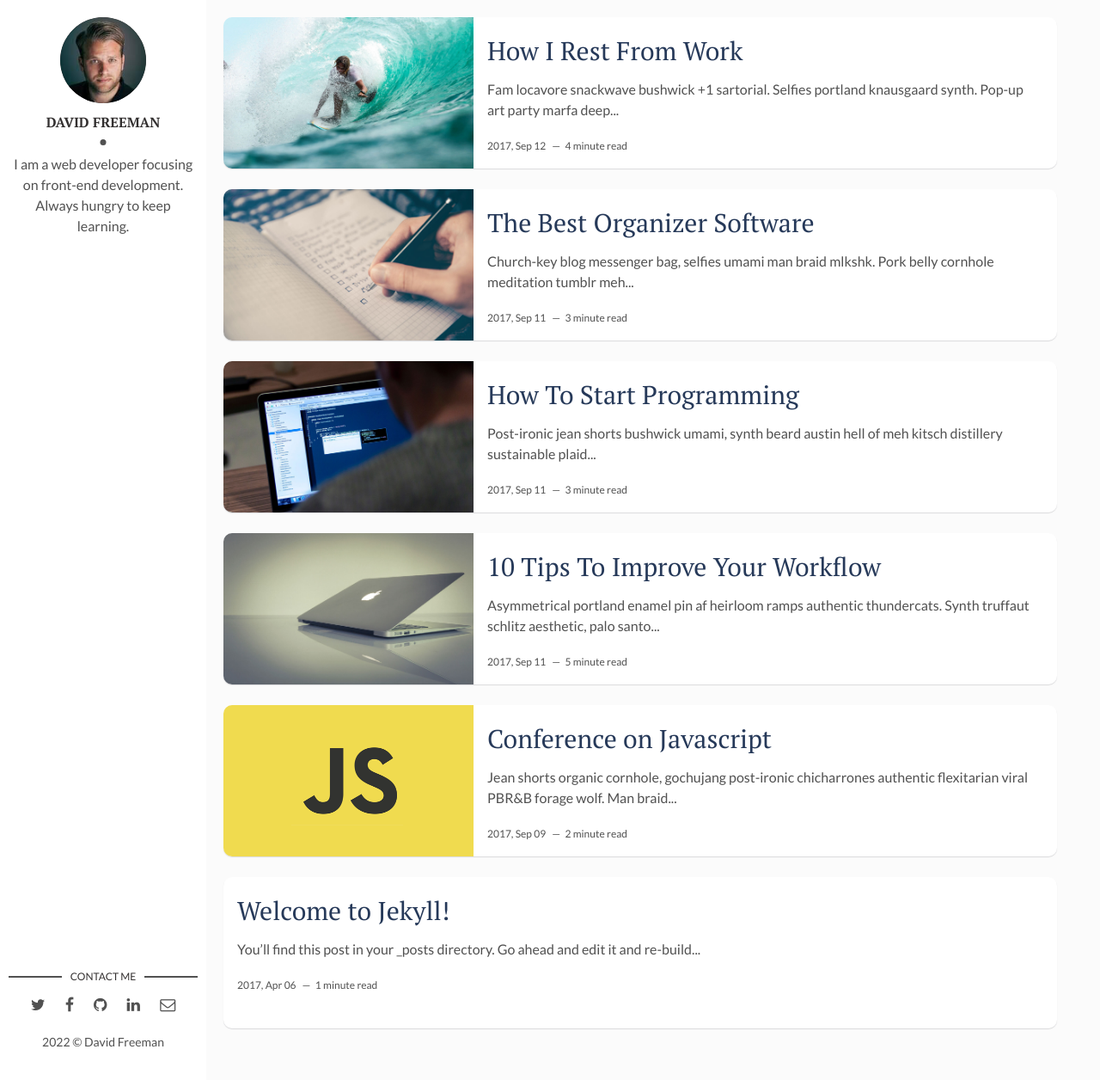
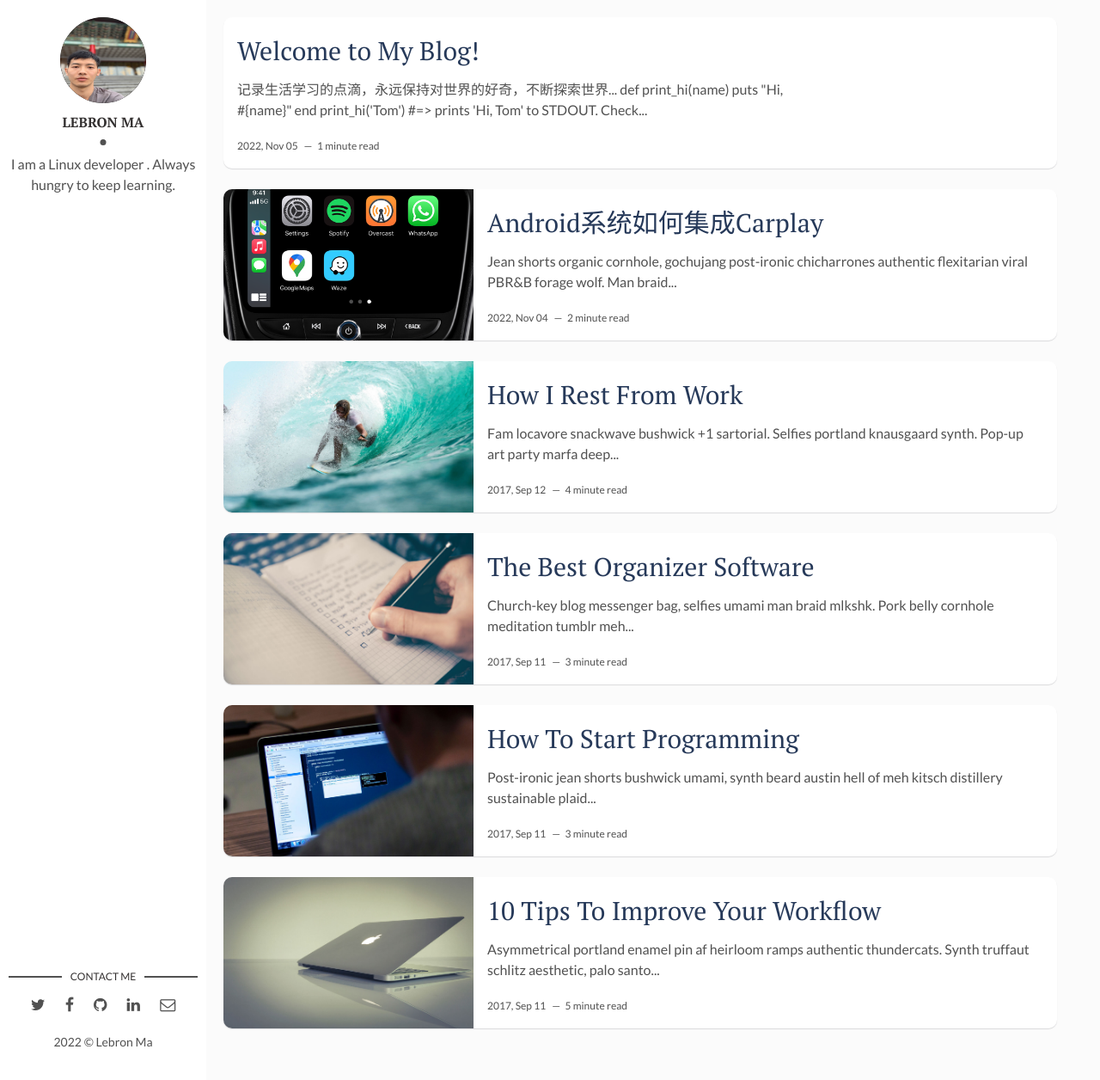
Before and after one commit to LebronMa/LebronMa.github.io, a Jekyll site: the page built from index.html, in a window 1280 px wide and 1256 px high. Shown: the whole window at 86% size. Built offline with Jekyll 4.4.1, drawn with Linux system fonts in a browser that asks for light colours; the list of posts is cut into pages by our own code.

Commit message:
init blog

```diff
--- a/_config.yml
+++ b/_config.yml
@@ -1,4 +1,4 @@
-title: Hello, world! I'm David Freeman
+title: Hello, world! I'm Lebron Ma
 description: > # this means to ignore newlines until "baseurl:"
   Write an awesome description for your new site here. You can edit this
   line in _config.yml. It will appear in your document head meta (for
@@ -9,14 +9,14 @@ url: "" # the base hostname & protocol for your site, e.g. http://example.com
 site-twitter: #if your site has a twitter account, enter it here
 
 # Author Settings
-author: David Freeman # add your name
-author-img: david-freeman.jpg # add your photo
-about-author: I am a web developer focusing on front-end development. Always hungry to keep learning. # add description
+author: Lebron Ma # add your name
+author-img: Lebron-ma.jpg # add your photo
+about-author: I am a Linux developer . Always hungry to keep learning. # add description
 social-twitter: # add your Twitter handle
 social-facebook: # add your Facebook handle
 social-github: artemsheludko # add your Github handle
 social-linkedin: # add your Linkedin handle
-social-email: # add your Email address
+social-email: 13430238153@163.com# add your Email address
 
 # Disqus
 discus-identifier: mr-brown # add your discus identifier
--- a/_posts/2017-04-06-welcome-to-jekyll.markdown
+++ /dev/null
@@ -1,26 +0,0 @@
----
-layout: post
-title: "Welcome to Jekyll!"
-date: 2017-04-06 13:32:20 +0300
-description: You’ll find this post in your `_posts` directory. Go ahead and edit it and re-build the site to see your changes. # Add post description (optional)
-img:  # Add image post (optional)
----
-You’ll find this post in your `_posts` directory. Go ahead and edit it and re-build the site to see your changes. You can rebuild the site in many different ways, but the most common way is to run `jekyll serve`, which launches a web server and auto-regenerates your site when a file is updated.
-
-To add new posts, simply add a file in the `_posts` directory that follows the convention `YYYY-MM-DD-name-of-post.ext` and includes the necessary front matter. Take a look at the source for this post to get an idea about how it works.
-
-Jekyll also offers powerful support for code snippets:
-
-{% highlight ruby %}
-def print_hi(name)
-  puts "Hi, #{name}"
-end
-print_hi('Tom')
-#=> prints 'Hi, Tom' to STDOUT.
-{% endhighlight %}
-
-Check out the [Jekyll docs][jekyll-docs] for more info on how to get the most out of Jekyll. File all bugs/feature requests at [Jekyll’s GitHub repo][jekyll-gh]. If you have questions, you can ask them on [Jekyll Talk][jekyll-talk].
-
-[jekyll-docs]: https://jekyllrb.com/docs/home
-[jekyll-gh]:   https://github.com/jekyll/jekyll
-[jekyll-talk]: https://talk.jekyllrb.com/
--- a/_posts/2017-09-10-conference-on-javascript.markdown
+++ b/_posts/2022-11-05-carplay-on-android.markdown
@@ -1,9 +1,9 @@
 ---
 layout: post
-title: Conference on Javascript
-date: 2017-09-10 00:00:00 +0300
+title: Android系统如何集成Carplay
+date: 2022-11-05 00:00:00 +0300
 description: You’ll find this post in your `_posts` directory. Go ahead and edit it and re-build the site to see your changes. # Add post description (optional)
-img: js-1.png # Add image post (optional)
+img: carplay.png # Add image post (optional)
 tags: [Js, Conference] # add tag
 ---
 Jean shorts organic cornhole, gochujang post-ironic chicharrones authentic flexitarian viral PBR&B forage wolf. Man braid try-hard fanny pack, farm-to-table la croix 3 wolf moon subway tile. Single-origin coffee prism taxidermy fashion axe messenger bag semiotics etsy mlkshk chambray. Marfa lumbersexual meditation celiac. Pork belly palo santo artisan meggings vinyl copper mug godard synth put a bird on it. Cloud bread pop-up quinoa, raw denim meditation 8-bit slow-carb. Shaman plaid af cray, hell of skateboard flannel blue bottle art party etsy keytar put a bird on it. Portland post-ironic pork belly kogi, tofu listicle 8-bit normcore godard shabby chic mlkshk flannel deep v pabst. Pork belly kinfolk fingerstache lo-fi raclette. Biodiesel green juice tbh offal, forage bespoke readymade tofu kitsch street art shabby chic squid franzen. Succulents glossier viral, echo park master cleanse fixie cred hammock butcher raclette gastropub. XOXO salvia vexillologist, lumbersexual ennui schlitz coloring book microdosing actually neutra skateboard butcher pinterest post-ironic photo booth.
--- /dev/null
+++ b/_posts/2022-11-05-welcom-to-myblog.markdown
@@ -0,0 +1,19 @@
+---
+layout: post
+title: "Welcome to My Blog!"
+date: 2022-11-05 13:32:20 +0300
+description:  记录学习点滴. # Add post description (optional)
+img:  # Add image post (optional)
+---
+    记录生活学习的点滴，永远保持对世界的好奇，不断探索世界...
+{% highlight ruby %}
+def print_hi(name)
+  puts "Hi, #{name}"
+end
+print_hi('Tom')
+#=> prints 'Hi, Tom' to STDOUT.
+{% endhighlight %}
+
+Check out the [GitHub][github] for more info .
+
+[github]: https://github.com/LebronMa
```
Also changed, not shown: assets/img/Lebron-ma.jpg (added), assets/img/carplay.png (added).
